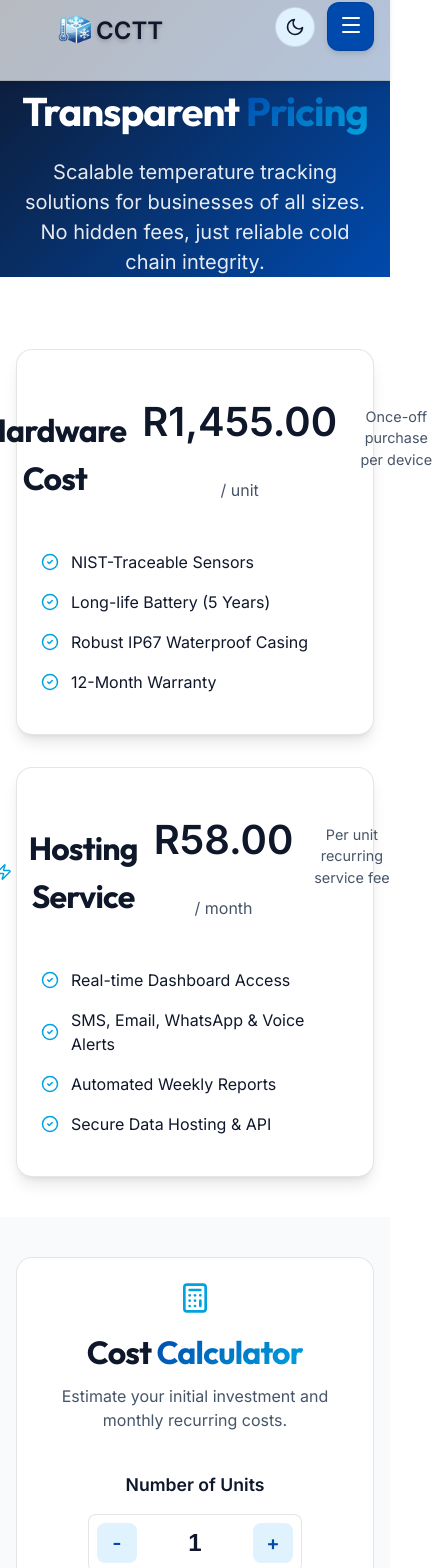
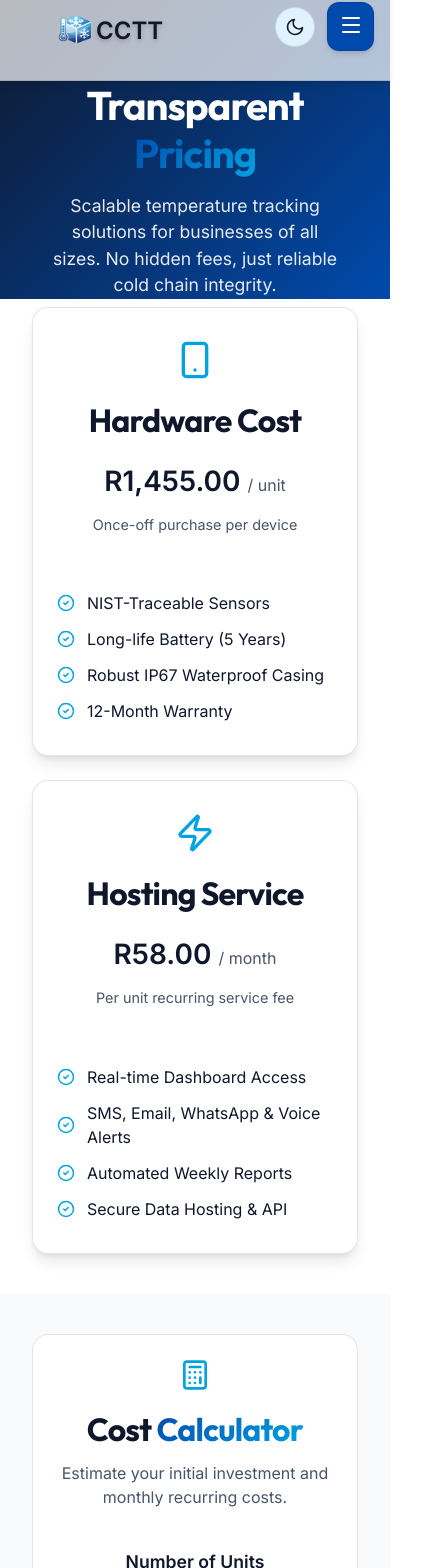
Before and after one commit to Ghostalbas/CCTT-Website, a React (Vite) app: page /pricing in a window 390 px wide. Shown: the part 19-1587 px from the top of the page, 440 px wide, since content can reach past the window. Built offline with nearby package versions, Linux system fonts and the light colour scheme.

Commit message:
Fixing styling issues

```diff
--- a/src/pages/Contact.tsx
+++ b/src/pages/Contact.tsx
@@ -61,7 +61,7 @@ const Contact = () => {
     };
 
     return (
-        <div className="contact-page" style={{ paddingTop: isMobile ? '80px' : '100px' }}>
+        <div className="contact-page" style={{ paddingTop: isMobile ? '110px' : '100px' }}>
             <div className="container">
                 <div className="contact-flex-container">
                     {/* Contact Info */}
--- a/src/styles/Contact.css
+++ b/src/styles/Contact.css
@@ -163,3 +163,9 @@
     justify-content: center;
     margin-top: 1rem;
 }
+
+@media (max-width: 768px) {
+    .contact-headline {
+        margin-top: 1rem;
+    }
+}
--- a/src/styles/Pricing.css
+++ b/src/styles/Pricing.css
@@ -315,17 +315,102 @@
 @media (max-width: 768px) {
     .pricing-hero {
         padding-top: 100px;
+        padding-left: 20px;
+        padding-right: 20px;
+    }
+
+    .pricing-hero h1 {
+        font-size: 2.5rem;
+        line-height: 1.2;
+    }
+
+    .pricing-hero .hero-subtitle {
+        font-size: 1.1rem;
+        padding: 0 10px;
+    }
+
+    .pricing-grid {
+        grid-template-columns: 1fr;
+        gap: 1.5rem;
+        margin-top: -2rem;
+        padding: 0 1rem;
+    }
+
+    .pricing-card {
+        padding: 2rem 1.5rem;
+    }
+
+    .card-header {
+        display: flex;
+        flex-direction: column;
+        align-items: center;
+        gap: 0.5rem;
+    }
+
+    .card-header h2 {
+        margin: 0.5rem 0;
+    }
+
+    .price-tag {
+        font-size: 2rem;
+    }
+
+    .price-subtitle {
+        margin-bottom: 1.5rem;
+    }
+
+    .feature-list {
+        gap: 0.75rem;
+    }
+
+    .calculator-wrapper {
+        padding: 1.5rem;
+        margin: 0 1rem;
+    }
+
+    .calculator-header h2 {
+        font-size: 1.75rem;
     }
 
     .results-grid {
         grid-template-columns: 1fr;
+        gap: 1rem;
     }
 
-    .calculator-wrapper {
+    .result-card {
         padding: 1.5rem;
     }
 
-    .pricing-card {
-        padding: 2.5rem 1.5rem;
+    .result-value {
+        font-size: 1.5rem;
+    }
+
+    .trust-grid {
+        gap: 2rem;
+        padding: 0 1.5rem;
+    }
+
+    .trust-item h3 {
+        font-size: 1.15rem;
     }
 }
+
+@media (max-width: 480px) {
+    .pricing-hero h1 {
+        font-size: 2rem;
+    }
+
+    .price-tag {
+        font-size: 1.75rem;
+    }
+
+    .input-with-controls input {
+        width: 80px;
+        font-size: 1.25rem;
+    }
+
+    .control-btn {
+        width: 35px;
+        height: 35px;
+    }
+}
```
